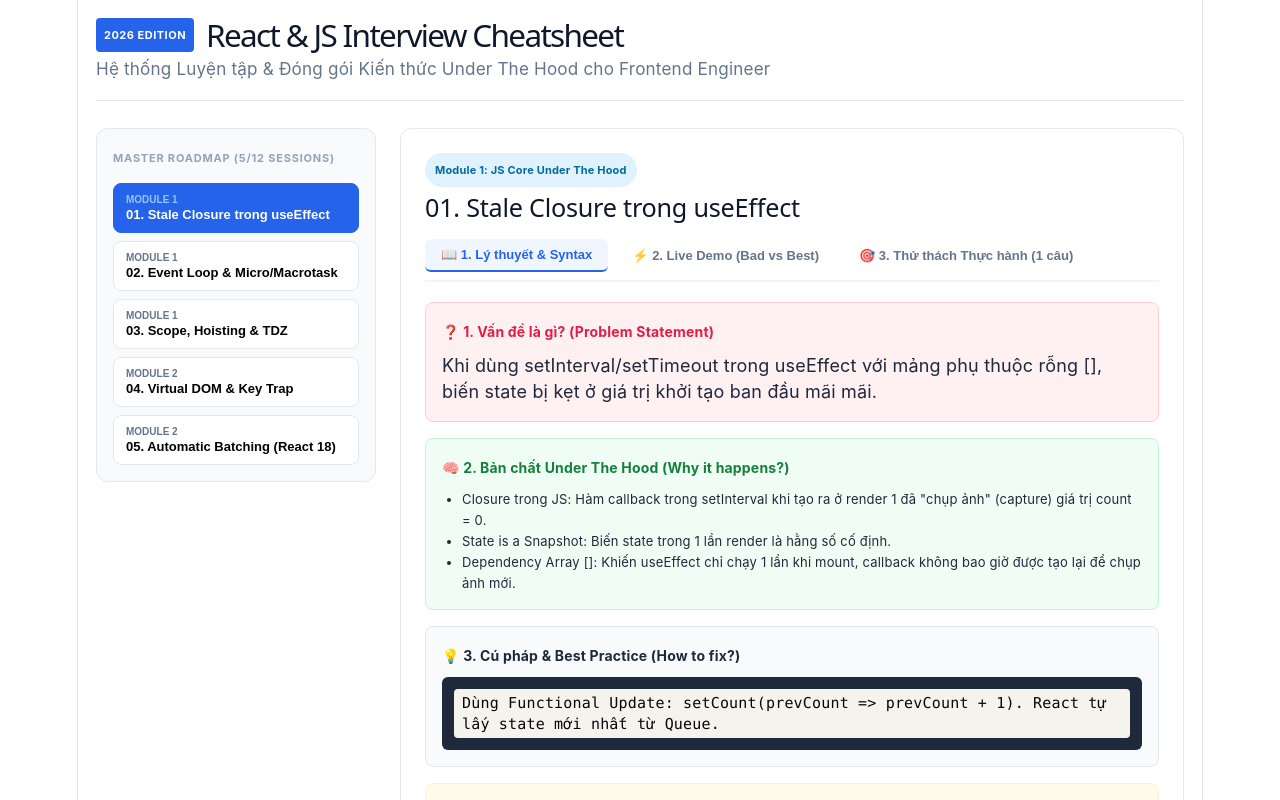
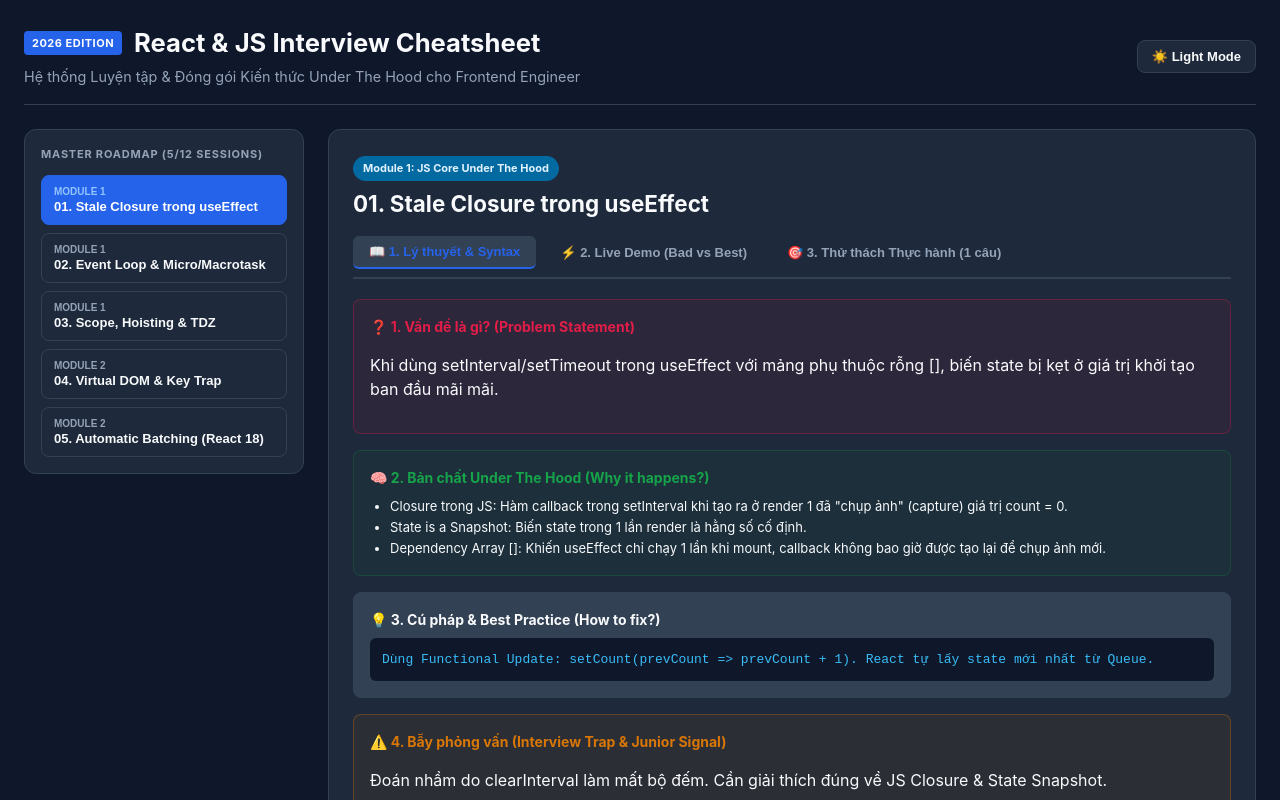
Before and after one commit to takeisan24/react-interview-cheatsheet, a React (Vite) app: page / in a window 1280 px wide. Shown: the top 800 px of the page. Built offline with nearby package versions, Linux system fonts and the light colour scheme.

Commit message:
feat: add Dark/Light theme toggle button and fix CSS variables

```diff
--- a/src/App.css
+++ b/src/App.css
@@ -1,24 +1,55 @@
-#root {
-  max-width: 1280px;
-  margin: 0 auto;
-  padding: 1rem;
-  text-align: center;
-  font-family: Inter, system-ui, Avenir, Helvetica, Arial, sans-serif;
+/* THEME VARIABLES */
+.cheatsheet-app.light {
+  --bg-page: #f8fafc;
+  --bg-card: #ffffff;
+  --bg-sidebar: #ffffff;
+  --bg-hover: #f1f5f9;
+  --text-primary: #0f172a;
+  --text-secondary: #64748b;
+  --border-color: #e2e8f0;
+  --menu-active-bg: #2563eb;
+  --menu-active-text: #ffffff;
+  --code-bg: #1e293b;
+  --code-text: #f8fafc;
+  --quiz-bg: #f8fafc;
+}
+
+.cheatsheet-app.dark {
+  --bg-page: #0f172a;
+  --bg-card: #1e293b;
+  --bg-sidebar: #1e293b;
+  --bg-hover: #334155;
+  --text-primary: #f8fafc;
+  --text-secondary: #94a3b8;
+  --border-color: #334155;
+  --menu-active-bg: #2563eb;
+  --menu-active-text: #ffffff;
+  --code-bg: #0f172a;
+  --code-text: #38bdf8;
+  --quiz-bg: #0f172a;
 }
 
 .cheatsheet-app {
-  display: flex;
-  flex-direction: column;
-  min-height: 90vh;
-  color: #1e293b;
-  text-align: left;
+  background-color: var(--bg-page);
+  color: var(--text-primary);
+  min-height: 100vh;
+  padding: 1.5rem;
+  box-sizing: border-box;
+  font-family: Inter, system-ui, sans-serif;
+  transition: background-color 0.3s ease, color 0.3s ease;
 }
 
 /* HEADER */
 .app-header {
-  border-bottom: 1px solid #e2e8f0;
+  display: flex;
+  justify-content: space-between;
+  align-items: center;
+  border-bottom: 1px solid var(--border-color);
   padding-bottom: 1rem;
   margin-bottom: 1.5rem;
+  max-width: 1280px;
+  margin-left: auto;
+  margin-right: auto;
 }
 
 .header-brand {
@@ -38,15 +69,35 @@
 }
 
 .app-header h1 {
-  font-size: 1.75rem;
+  font-size: 1.6rem;
   margin: 0;
-  color: #0f172a;
+  color: var(--text-primary);
 }
 
 .header-subtitle {
   margin: 4px 0 0 0;
-  color: #64748b;
-  font-size: 0.95rem;
+  color: var(--text-secondary);
+  font-size: 0.9rem;
+}
+
+.theme-toggle-btn {
+  background: var(--bg-card);
+  color: var(--text-primary);
+  border: 1px solid var(--border-color);
+  padding: 8px 14px;
+  border-radius: 8px;
+  font-size: 13px;
+  font-weight: 600;
+  cursor: pointer;
+  display: flex;
+  align-items: center;
+  gap: 6px;
+  transition: all 0.2s;
+}
+
+.theme-toggle-btn:hover {
+  background: var(--bg-hover);
+  border-color: #2563eb;
 }
 
 /* MAIN LAYOUT */
@@ -55,18 +106,26 @@
   grid-template-columns: 280px 1fr;
   gap: 24px;
   align-items: start;
+  max-width: 1280px;
+  margin: 0 auto;
 }
 
 @media (max-width: 868px) {
   .app-container {
     grid-template-columns: 1fr;
   }
+
+  .app-header {
+    flex-direction: column;
+    align-items: flex-start;
+    gap: 12px;
+  }
 }
 
 /* SIDEBAR */
 .app-sidebar {
-  background: #f8fafc;
-  border: 1px solid #e2e8f0;
+  background: var(--bg-sidebar);
+  border: 1px solid var(--border-color);
   border-radius: 12px;
   padding: 16px;
 }
@@ -74,7 +133,7 @@
 .sidebar-section-title {
   font-size: 11px;
   font-weight: 700;
-  color: #94a3b8;
+  color: var(--text-secondary);
   letter-spacing: 0.8px;
   margin-bottom: 12px;
 }
@@ -86,8 +145,9 @@
 }
 
 .menu-item {
-  background: #ffffff;
-  border: 1px solid #e2e8f0;
+  background: var(--bg-card);
+  border: 1px solid var(--border-color);
+  color: var(--text-primary);
   border-radius: 8px;
   padding: 10px 12px;
   text-align: left;
@@ -97,13 +157,13 @@
 
 .menu-item:hover {
   border-color: #2563eb;
-  background: #eff6ff;
+  background: var(--bg-hover);
 }
 
 .menu-item.active {
   border-color: #2563eb;
-  background: #2563eb;
-  color: #ffffff;
+  background: var(--menu-active-bg);
+  color: var(--menu-active-text);
 }
 
 .menu-item.active .menu-item-module {
@@ -113,7 +173,7 @@
 .menu-item-module {
   font-size: 10px;
   font-weight: 600;
-  color: #64748b;
+  color: var(--text-secondary);
   text-transform: uppercase;
 }
 
@@ -125,8 +185,8 @@
 
 /* MAIN CONTENT */
 .app-content {
-  background: #ffffff;
-  border: 1px solid #e2e8f0;
+  background: var(--bg-card);
+  border: 1px solid var(--border-color);
   border-radius: 12px;
   padding: 24px;
 }
@@ -146,17 +206,22 @@
   margin-bottom: 6px;
 }
 
+.cheatsheet-app.dark .module-tag {
+  background: #0369a1;
+  color: #e0f2fe;
+}
+
 .concept-header-card h2 {
   margin: 0;
   font-size: 1.4rem;
-  color: #0f172a;
+  color: var(--text-primary);
 }
 
 /* TAB SWITCHER */
 .tab-switcher {
   display: flex;
   gap: 8px;
-  border-bottom: 2px solid #f1f5f9;
+  border-bottom: 2px solid var(--border-color);
   margin-bottom: 20px;
   padding-bottom: 8px;
 }
@@ -167,7 +232,7 @@
   padding: 8px 16px;
   font-size: 13px;
   font-weight: 600;
-  color: #64748b;
+  color: var(--text-secondary);
   cursor: pointer;
   border-radius: 6px;
   transition: all 0.2s;
@@ -175,12 +240,12 @@
 
 .tab-btn:hover {
   color: #2563eb;
-  background: #f1f5f9;
+  background: var(--bg-hover);
 }
 
 .tab-btn.active {
   color: #2563eb;
-  background: #eff6ff;
+  background: var(--bg-hover);
   border-bottom: 2px solid #2563eb;
 }
 
@@ -194,7 +259,7 @@
 .theory-block {
   padding: 16px;
   border-radius: 8px;
-  border: 1px solid #e2e8f0;
+  border: 1px solid var(--border-color);
 }
 
 .theory-block h3 {
@@ -204,8 +269,8 @@
 }
 
 .problem-block {
-  background: #fff1f2;
-  border-color: #fecdd3;
+  background: rgba(225, 29, 72, 0.08);
+  border-color: rgba(225, 29, 72, 0.3);
 }
 
 .problem-block h3 {
@@ -213,12 +278,12 @@
 }
 
 .hood-block {
-  background: #f0fdf4;
-  border-color: #bbf7d0;
+  background: rgba(21, 128, 61, 0.08);
+  border-color: rgba(21, 128, 61, 0.3);
 }
 
 .hood-block h3 {
-  color: #15803d;
+  color: #16a34a;
 }
 
 .hood-block ul {
@@ -226,15 +291,16 @@
   padding-left: 20px;
   font-size: 13px;
   line-height: 1.6;
+  color: var(--text-primary);
 }
 
 .practice-block {
-  background: #f8fafc;
+  background: var(--bg-hover);
 }
 
 .code-snippet-box {
-  background: #1e293b;
-  color: #f8fafc;
+  background: var(--code-bg);
+  color: var(--code-text);
   padding: 12px;
   border-radius: 6px;
   font-family: monospace;
@@ -243,8 +309,8 @@
 }
 
 .trap-block {
-  background: #fffbeb;
-  border-color: #fef3c7;
+  background: rgba(217, 119, 6, 0.08);
+  border-color: rgba(217, 119, 6, 0.3);
 }
 
 .trap-block h3 {
@@ -253,14 +319,14 @@
 
 .docs-link-box {
   font-size: 13px;
-  color: #475569;
+  color: var(--text-secondary);
   padding: 12px;
-  background: #f1f5f9;
+  background: var(--bg-hover);
   border-radius: 6px;
 }
 
 .docs-link-box a {
-  color: #2563eb;
+  color: #3b82f6;
   word-break: break-all;
 }
 
@@ -272,16 +338,16 @@
 }
 
 .quiz-card {
-  border: 1px solid #e2e8f0;
+  border: 1px solid var(--border-color);
   border-radius: 8px;
   padding: 16px;
-  background: #fafafa;
+  background: var(--quiz-bg);
 }
 
 .quiz-question {
   margin-top: 0;
   font-size: 14px;
-  color: #0f172a;
+  color: var(--text-primary);
 }
 
 .quiz-options {
@@ -292,8 +358,9 @@
 }
 
 .quiz-option-btn {
-  background: #ffffff;
-  border: 1px solid #cbd5e1;
+  background: var(--bg-card);
+  border: 1px solid var(--border-color);
+  color: var(--text-primary);
   border-radius: 6px;
   padding: 10px 14px;
   text-align: left;
@@ -304,7 +371,7 @@
 
 .quiz-option-btn:hover {
   border-color: #2563eb;
-  background: #f0f6ff;
+  background: var(--bg-hover);
 }
 
 .quiz-option-btn.correct {
@@ -321,6 +388,18 @@
   font-weight: 600;
 }
 
+.cheatsheet-app.dark .quiz-option-btn.correct {
+  background: #14532d;
+  border-color: #22c55e;
+  color: #86efac;
+}
+
+.cheatsheet-app.dark .quiz-option-btn.incorrect {
+  background: #7f1d1d;
+  border-color: #ef4444;
+  color: #fca5a5;
+}
+
 .quiz-feedback {
   margin-top: 12px;
   padding: 10px 14px;
@@ -330,13 +409,13 @@
 }
 
 .correct-feedback {
-  background: #f0fdf4;
-  color: #166534;
-  border: 1px solid #bbf7d0;
+  background: rgba(34, 197, 94, 0.15);
+  color: #22c55e;
+  border: 1px solid rgba(34, 197, 94, 0.3);
 }
 
 .incorrect-feedback {
-  background: #fef2f2;
-  color: #991b1b;
-  border: 1px solid #fecaca;
+  background: rgba(239, 68, 68, 0.15);
+  color: #ef4444;
+  border: 1px solid rgba(239, 68, 68, 0.3);
 }
--- a/src/App.tsx
+++ b/src/App.tsx
@@ -181,6 +181,7 @@
   const [selectedConceptId, setSelectedConceptId] = useState<string>('01-stale-closure');
   const [activeTab, setActiveTab] = useState<'theory' | 'demo' | 'quiz'>('theory');
   const [selectedAnswers, setSelectedAnswers] = useState<Record<string, number>>({});
+  const [theme, setTheme] = useState<'dark' | 'light'>('dark');
 
   const currentConcept = CONCEPTS_DATA.find(c => c.id === selectedConceptId) || CONCEPTS_DATA[0];
 
@@ -191,15 +192,25 @@
     });
   };
 
+  const toggleTheme = () => {
+    setTheme(prev => (prev === 'dark' ? 'light' : 'dark'));
+  };
+
   return (
-    <div className="cheatsheet-app">
+    <div className={`cheatsheet-app ${theme}`}>
       {/* HEADER */}
       <header className="app-header">
-        <div className="header-brand">
-          <span className="brand-badge">2026 EDITION</span>
-          <h1>React & JS Interview Cheatsheet</h1>
+        <div>
+          <div className="header-brand">
+            <span className="brand-badge">2026 EDITION</span>
+            <h1>React & JS Interview Cheatsheet</h1>
+          </div>
+          <p className="header-subtitle">Hệ thống Luyện tập & Đóng gói Kiến thức Under The Hood cho Frontend Engineer</p>
         </div>
-        <p className="header-subtitle">Hệ thống Luyện tập & Đóng gói Kiến thức Under The Hood cho Frontend Engineer</p>
+
+        <button className="theme-toggle-btn" onClick={toggleTheme} title="Chuyển đổi giao diện Sáng/Tối">
+          {theme === 'dark' ? '☀️ Light Mode' : '🌙 Dark Mode'}
+        </button>
       </header>
 
       {/* MAIN LAYOUT */}
--- a/src/index.css
+++ b/src/index.css
@@ -1,111 +1,22 @@
 :root {
-  --text: #6b6375;
-  --text-h: #08060d;
-  --bg: #fff;
-  --border: #e5e4e7;
-  --code-bg: #f4f3ec;
-  --accent: #aa3bff;
-  --accent-bg: rgba(170, 59, 255, 0.1);
-  --accent-border: rgba(170, 59, 255, 0.5);
-  --social-bg: rgba(244, 243, 236, 0.5);
-  --shadow:
-    rgba(0, 0, 0, 0.1) 0 10px 15px -3px, rgba(0, 0, 0, 0.05) 0 4px 6px -2px;
+  font-family: Inter, system-ui, Avenir, Helvetica, Arial, sans-serif;
+  line-height: 1.5;
+  font-weight: 400;
 
-  --sans: system-ui, 'Segoe UI', Roboto, sans-serif;
-  --heading: system-ui, 'Segoe UI', Roboto, sans-serif;
-  --mono: ui-monospace, Consolas, monospace;
-
-  font: 18px/145% var(--sans);
-  letter-spacing: 0.18px;
-  color-scheme: light dark;
-  color: var(--text);
-  background: var(--bg);
   font-synthesis: none;
   text-rendering: optimizeLegibility;
   -webkit-font-smoothing: antialiased;
   -moz-osx-font-smoothing: grayscale;
-
-  @media (max-width: 1024px) {
-    font-size: 16px;
-  }
-}
-
-@media (prefers-color-scheme: dark) {
-  :root {
-    --text: #9ca3af;
-    --text-h: #f3f4f6;
-    --bg: #16171d;
-    --border: #2e303a;
-    --code-bg: #1f2028;
-    --accent: #c084fc;
-    --accent-bg: rgba(192, 132, 252, 0.15);
-    --accent-border: rgba(192, 132, 252, 0.5);
-    --social-bg: rgba(47, 48, 58, 0.5);
-    --shadow:
-      rgba(0, 0, 0, 0.4) 0 10px 15px -3px, rgba(0, 0, 0, 0.25) 0 4px 6px -2px;
-  }
-
-  #social .button-icon {
-    filter: invert(1) brightness(2);
-  }
-}
-
-#root {
-  width: 1126px;
-  max-width: 100%;
-  margin: 0 auto;
-  text-align: center;
-  border-inline: 1px solid var(--border);
-  min-height: 100svh;
-  display: flex;
-  flex-direction: column;
-  box-sizing: border-box;
 }
 
 body {
   margin: 0;
+  padding: 0;
+  min-width: 320px;
+  min-height: 100vh;
 }
 
-h1,
-h2 {
-  font-family: var(--heading);
-  font-weight: 500;
-  color: var(--text-h);
+#root {
+  width: 100%;
+  margin: 0 auto;
 }
-
-h1 {
-  font-size: 56px;
-  letter-spacing: -1.68px;
-  margin: 32px 0;
-  @media (max-width: 1024px) {
-    font-size: 36px;
-    margin: 20px 0;
-  }
-}
-h2 {
-  font-size: 24px;
-  line-height: 118%;
-  letter-spacing: -0.24px;
-  margin: 0 0 8px;
-  @media (max-width: 1024px) {
-    font-size: 20px;
-  }
-}
-p {
-  margin: 0;
-}
-
-code,
-.counter {
-  font-family: var(--mono);
-  display: inline-flex;
-  border-radius: 4px;
-  color: var(--text-h);
-}
-
-code {
-  font-size: 15px;
-  line-height: 135%;
-  padding: 4px 8px;
-  background: var(--code-bg);
-}
```
